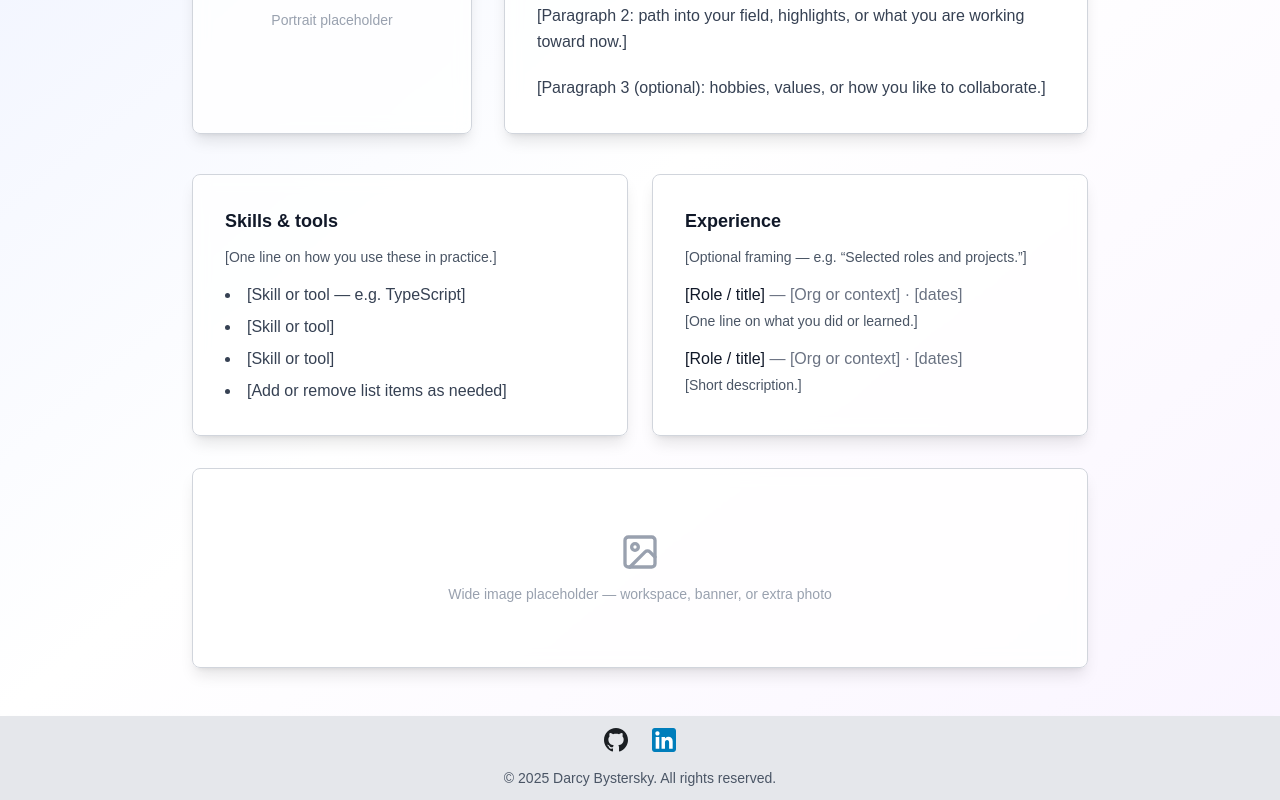
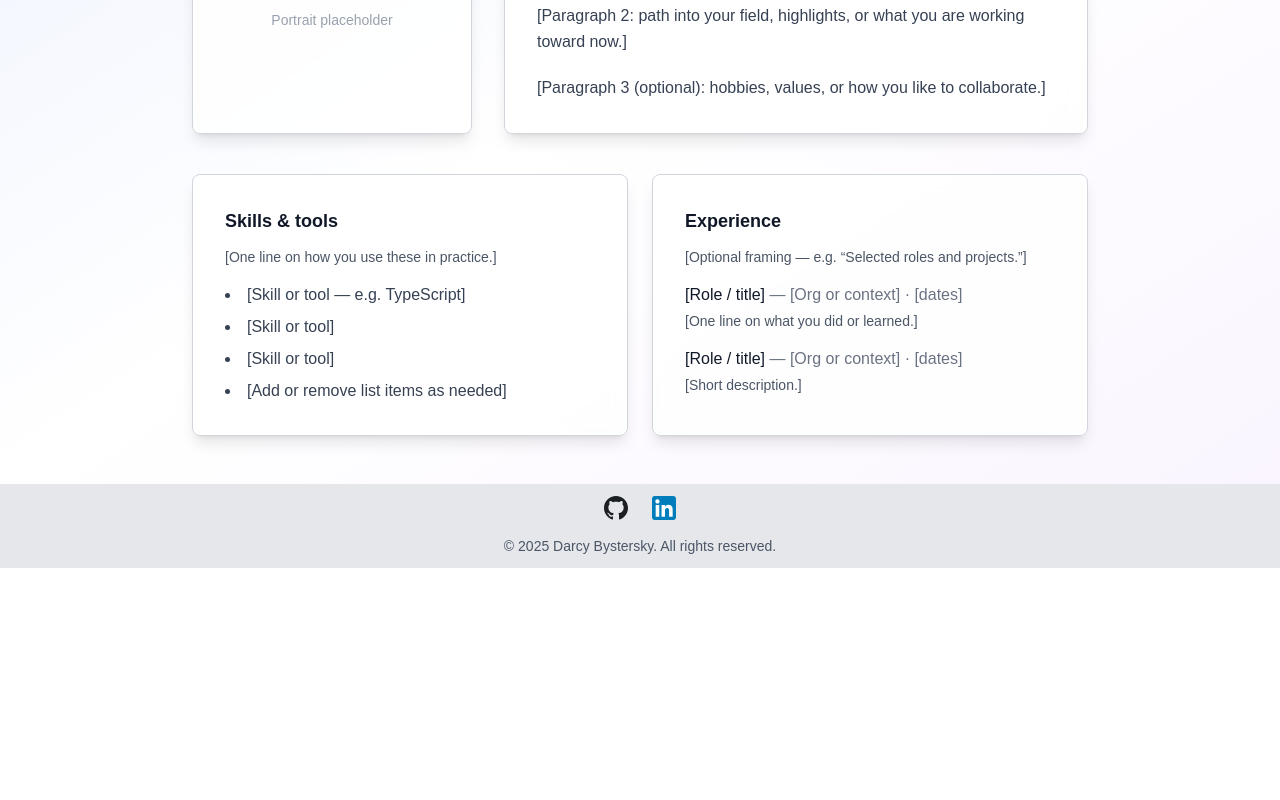
Before and after one commit to dBystersky/portfolio_website, a Next.js app: page /about in a window 1280 px wide. Shown: the part 390-1190 px from the top of the page. After the commit the page ends 958 px from the top, so only its background shows below. Built offline with nearby package versions, Linux system fonts and the light colour scheme.

Commit message:
Removed banner at the bottom of about me page

```diff
--- a/app/about/page.tsx
+++ b/app/about/page.tsx
@@ -93,17 +93,7 @@ export default function AboutPage() {
             </div>
           </div>
 
-          {/* Optional full-width image strip — swap for next/image when ready */}
-          <div
-            className={`${cardClass} mt-8 flex min-h-[200px] items-center justify-center p-8 text-center`}
-          >
-            <div className="flex flex-col items-center gap-3 text-gray-400">
-              <ImageIcon className="w-10 h-10" aria-hidden />
-              <p className="text-sm">
-                Wide image placeholder — workspace, banner, or extra photo
-              </p>
-            </div>
-          </div>
+
         </div>
       </div>
 
```
